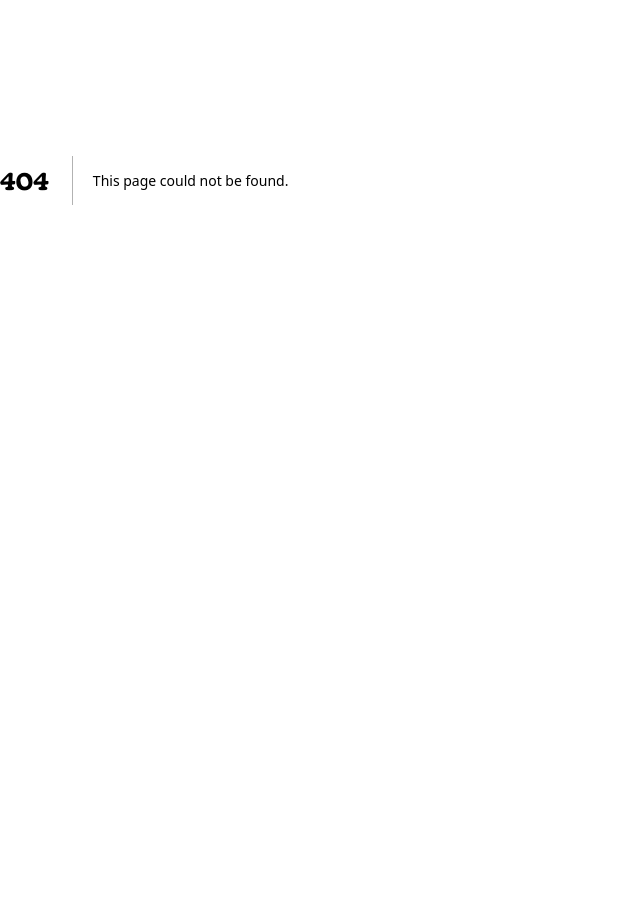
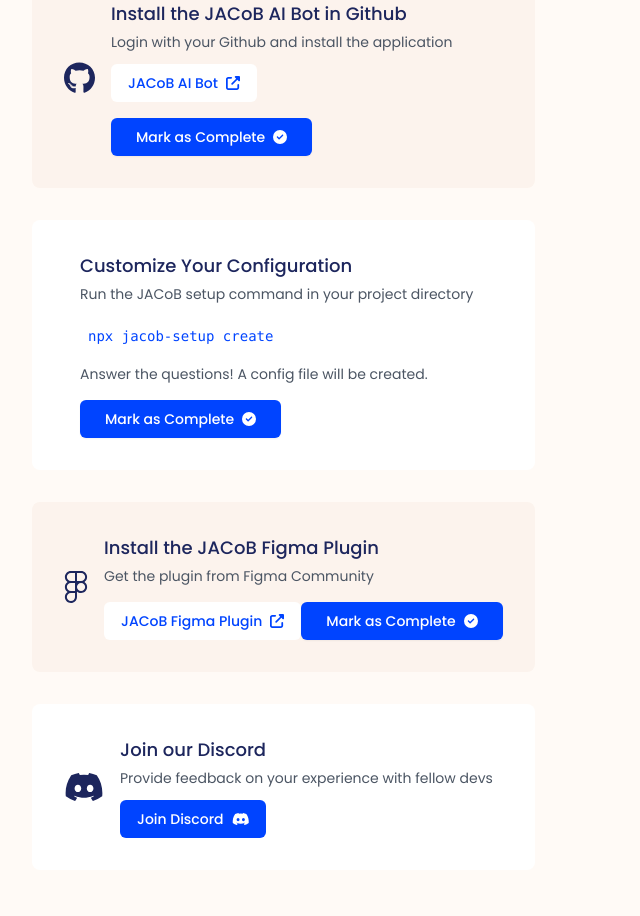
Before and after one commit to PioneerSquareLabs/jacb-ai-website, a Next.js app: page /Setup in a window 1280 px wide. Before the commit this address had no page. Shown: the part 220-1136 px from the top of the page, without its empty margins (0-640 px from the left). Before the commit the page ends 800 px from the top, so only its background shows below. Built offline with nearby package versions, Linux system fonts and the light colour scheme.

Commit message:
JACoB commit for Issue 53

```diff
--- /dev/null
+++ b/src/pages/Setup.tsx
@@ -0,0 +1,134 @@
+import { useState } from 'react';
+import { FontAwesomeIcon } from '@fortawesome/react-fontawesome';
+import { faGithub, faFigma, faDiscord } from '@fortawesome/free-brands-svg-icons';
+import { faCheckCircle, faExternalLinkAlt } from '@fortawesome/free-solid-svg-icons';
+import { useRouter } from 'next/router';
+
+function SetupComponent() {
+  const [completedSteps, setCompletedSteps] = useState(new Array(4).fill(false));
+  const router = useRouter();
+
+  const markAsComplete = (stepIndex) => {
+    setCompletedSteps(completedSteps.map((completed, index) => index <= stepIndex ? true : completed));
+    if (stepIndex === 3) {
+      router.push('/finished');
+    }
+  };
+
+  return (
+    <div className="bg-beige min-h-screen flex flex-col justify-center">
+      <div className="max-w-7xl mx-auto py-16 px-4 sm:px-6 lg:px-8">
+        <div className="text-center">
+          <h2 className="text-4xl font-bold text-dark-blue">Quick Setup</h2>
+          <p className="mt-2 text-lg text-gray-600">Let’s set up your first project with JACoB</p>
+        </div>
+        <div className="mt-12">
+          {completedSteps[0] ? (
+            <div className="rounded-lg bg-dark-beige p-8 flex items-center justify-between">
+              <div className="flex items-center">
+                <FontAwesomeIcon icon={faCheckCircle} className="text-navy-blue" />
+                <h4 className="text-lg font-medium text-gray-900 ml-4">Install the JACoB AI Bot in Github</h4>
+              </div>
+            </div>
+          ) : (
+            <div className="rounded-lg bg-dark-beige p-8 flex items-center">
+              <FontAwesomeIcon icon={faGithub} className="text-dark-blue" size="2x" />
+              <div className="ml-4">
+                <h4 className="text-lg font-medium text-dark-blue">Install the JACoB AI Bot in Github</h4>
+                <p className="mt-1 text-sm text-gray-600">Login with your Github and install the application</p>
+                <a href="https://github.com/apps/jacob-ai-bot" className="mt-3 inline-flex items-center justify-center px-4 py-2 border border-transparent text-sm font-medium rounded-md text-navy-blue bg-white hover:bg-dark-beige">
+                  JACoB AI Bot
+                  <FontAwesomeIcon icon={faExternalLinkAlt} className="ml-2" />
+                </a>
+                <div className="mt-4 flex justify-between items-center">
+                  <button onClick={() => markAsComplete(0)} className="inline-flex items-center px-6 py-2 border border-transparent text-sm font-medium rounded-md shadow-sm text-white bg-navy-blue hover:bg-violet-beauregarde">
+                    Mark as Complete
+                    <FontAwesomeIcon icon={faCheckCircle} className="ml-2" />
+                  </button>
+                </div>
+              </div>
+            </div>
+          )}
+
+          {completedSteps[1] ? (
+            <div className="mt-8 rounded-lg bg-white p-8 flex items-center justify-between">
+              <div className="flex items-center">
+                <FontAwesomeIcon icon={faCheckCircle} className="text-navy-blue" />
+                <h4 className="text-lg font-medium text-gray-900 ml-4">Customize Your Configuration</h4>
+              </div>
+            </div>
+          ) : (
+            <div className="mt-8 rounded-lg bg-white p-8 flex items-center">
+              <div className="ml-4">
+                <h4 className="text-lg font-medium text-dark-blue">Customize Your Configuration</h4>
+                <p className="mt-1 text-sm text-gray-600">Run the JACoB setup command in your project directory</p>
+                <div className="mt-3 bg-white p-2 rounded-sm">
+                  <code className="text-sm text-navy-blue">npx jacob-setup create</code>
+                </div>
+                <p className="mt-2 text-sm text-gray-600">Answer the questions! A config file will be created.</p>
+                <button onClick={() => markAsComplete(1)} className="mt-4 inline-flex items-center px-6 py-2 border border-transparent text-sm font-medium rounded-md shadow-sm text-white bg-navy-blue hover:bg-violet-beauregarde">
+                  Mark as Complete
+                  <FontAwesomeIcon icon={faCheckCircle} className="ml-2" />
+                </button>
+              </div>
+            </div>
+          )}
+
+          {completedSteps[2] ? (
+            <div className="mt-8 rounded-lg bg-dark-beige p-8 flex items-center justify-between">
+              <div className="flex items-center">
+                <FontAwesomeIcon icon={faCheckCircle} className="text-navy-blue" />
+                <h4 className="text-lg font-medium text-gray-900 ml-4">Install the JACoB Figma Plugin</h4>
+              </div>
+            </div>
+          ) : (
+            <div className="mt-8 rounded-lg bg-dark-beige p-8 flex items-center">
+              <FontAwesomeIcon icon={faFigma} className="text-dark-blue" size="2x" />
+              <div className="ml-4">
+                <h4 className="text-lg font-medium text-dark-blue">Install the JACoB Figma Plugin</h4>
+                <p className="mt-1 text-sm text-gray-600">Get the plugin from Figma Community</p>
+                <a href="https://www.figma.com/community/plugin/1326684504185921461/jacob-ai-codegen-connector" className="mt-3 inline-flex items-center justify-center px-4 py-2 border border-transparent text-sm font-medium rounded-md text-navy-blue bg-white hover:bg-dark-beige">
+                  JACoB Figma Plugin
+                  <FontAwesomeIcon icon={faExternalLinkAlt} className="ml-2" />
+                </a>
+                <button onClick={() => markAsComplete(2)} className="mt-4 inline-flex items-center px-6 py-2 border border-transparent text-sm font-medium rounded-md shadow-sm text-white bg-navy-blue hover:bg-violet-beauregarde">
+                  Mark as Complete
+                  <FontAwesomeIcon icon={faCheckCircle} className="ml-2" />
+                </button>
+              </div>
+            </div>
+          )}
+
+          {completedSteps[3] ? (
+            <div className="mt-8 rounded-lg bg-white p-8 flex items-center justify-between">
+              <div className="flex items-center">
+                <FontAwesomeIcon icon={faCheckCircle} className="text-navy-blue" />
+                <h4 className="text-lg font-medium text-gray-900 ml-4">Join our Discord</h4>
+              </div>
+            </div>
+          ) : (
+            <div className="mt-8 rounded-lg bg-white p-8 flex items-center">
+              <FontAwesomeIcon icon={faDiscord} className="text-dark-blue" size="2x" />
+              <div className="ml-4">
+                <h4 className="text-lg font-medium text-dark-blue">Join our Discord</h4>
+                <p className="mt-1 text-sm text-gray-600">Provide feedback on your experience with fellow devs</p>
+                <a href="https://discord.gg/73TBGbES" className="mt-3 inline-flex items-center px-4 py-2 border border-transparent text-sm font-medium rounded-md text-white bg-navy-blue hover:bg-violet-beauregarde">
+                  Join Discord
+                  <FontAwesomeIcon icon={faDiscord} className="ml-2" />
+                </a>
+              </div>
+            </div>
+          )}
+        </div>
+        <div className="mt-12 text-right">
+          <button className="inline-flex items-center px-6 py-2 border border-transparent text-sm font-medium rounded-md shadow-sm text-white bg-not-black-black hover:bg-gray-900">
+            Submit Feedback
+            <FontAwesomeIcon icon={faExternalLinkAlt} className="ml-2" />
+          </button>
+        </div>
+      </div>
+    </div>
+  );
+}
+
+export default SetupComponent;
```
